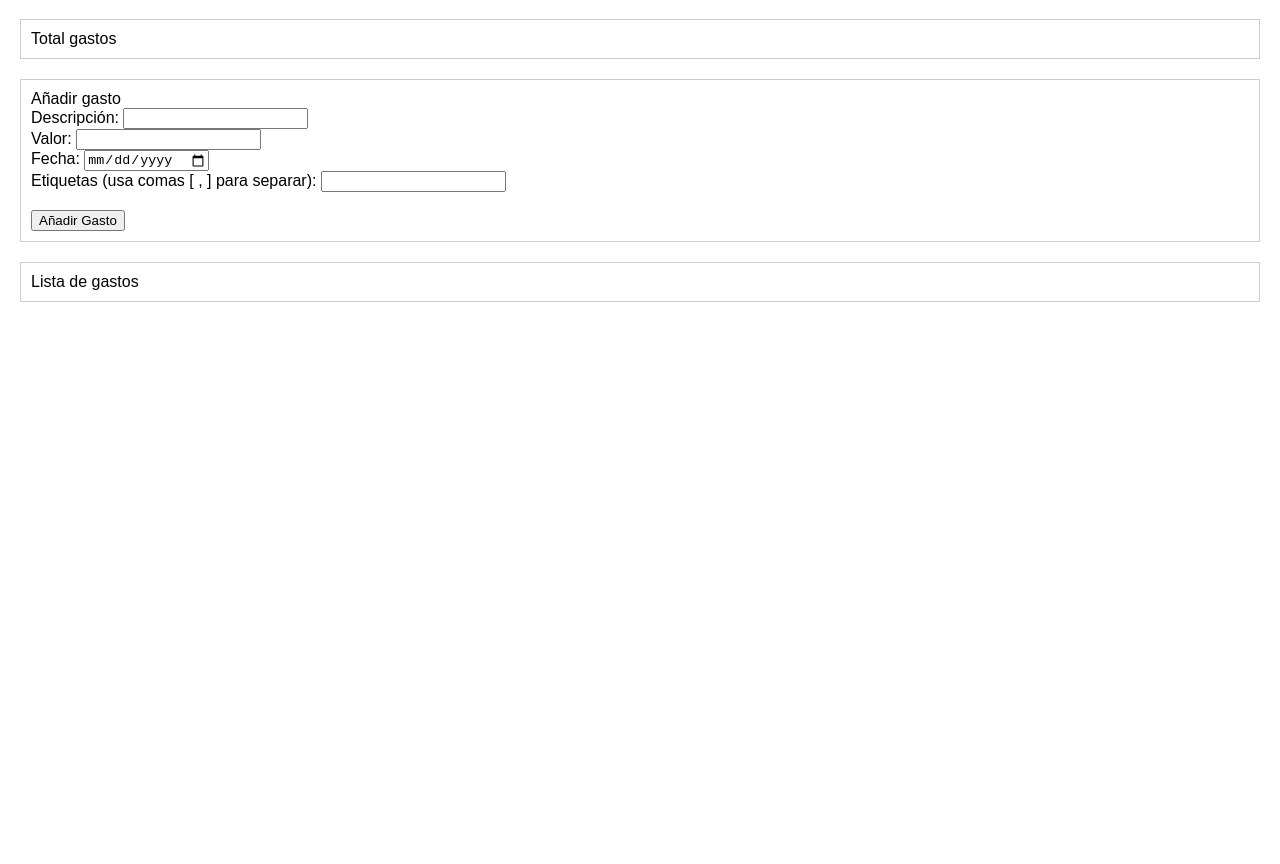
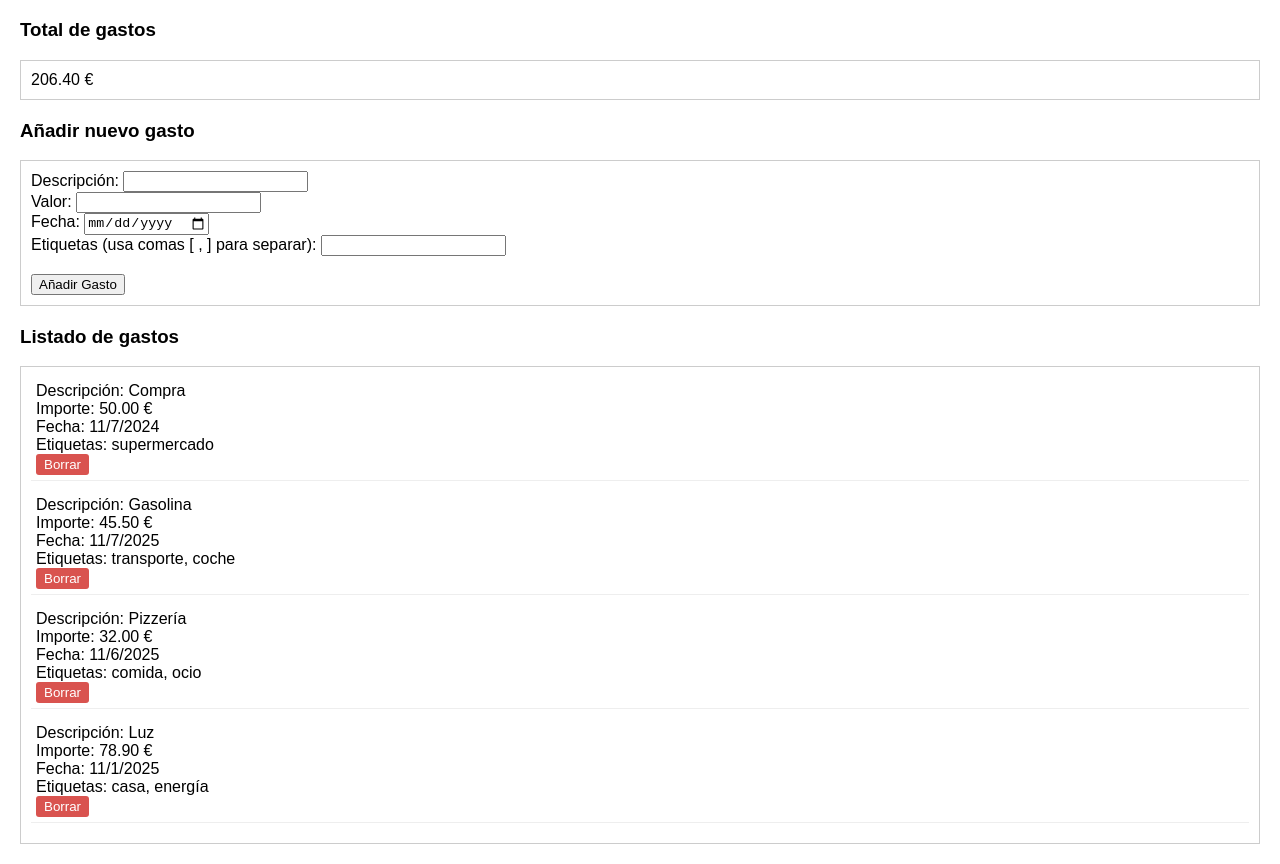
Before and after one commit to Kendrim87/Gestor_Presupuesto, a plain HTML site: page index.html in a window 1280 px wide. Shown: the part 61-925 px from the top of the page. Before the commit the page ends 800 px from the top, so only its background shows below. Drawn offline with Linux system fonts and the light colour scheme.

Commit message:
Mejorada la visualización y gestión de gastos: se actualiza el total y se muestra el listado de gastos tras añadir uno nuevo.

```diff
--- a/index.html
+++ b/index.html
@@ -10,14 +10,17 @@
 		#formulario-gasto { border: 1px solid #ccc; padding: 10px; margin-bottom: 20px; }
 		#listado-gastos { border: 1px solid #ccc; padding: 10px; margin-bottom: 20px; }
         .gasto { margin-bottom: 10px; padding: 5px; border-bottom: 1px solid #eee; }
-		.btn-borrar { color: #fff; background: #d9534f; border: none; padding: 3px 8px; cursor: pointer; border-radius: 3px; }
+		.boton-borrar { color: #fff; background: #d9534f; border: none; padding: 3px 8px; cursor: pointer; border-radius: 3px; }
 	</style>
 </head>
 <body>
 	<h1>Gestor de Presupuestos</h1>
-	<div id="total-gastos">Total gastos</div>
-	<div id="formulario-gasto">Añadir gasto</div>
-	<div id="listado-gastos">Lista de gastos</div>
+    <h3>Total de gastos</h3>
+	<div id="total-gastos"></div>
+    <h3>Añadir nuevo gasto</h3>
+	<div id="formulario-gasto"></div>
+    <h3>Listado de gastos</h3>
+	<div id="listado-gastos"></div>
 	<script type="module" src="js/gestionPresupuestoWebV1.js"></script>
 </body>
 </html>
--- a/js/gestionPresupuestoWebV1.js
+++ b/js/gestionPresupuestoWebV1.js
@@ -95,11 +95,72 @@ function manejadorForm(evento) {
 
     gestionPresupuesto.anyadirGasto(new gestionPresupuesto.CrearGasto(descripcion, valor, fecha, ...etiquetas));
 
-    console.log('Gasto añadido');
-    console.log('Lista actualizada:', gestionPresupuesto.listarGastos());
     //Limpiamos el formulario
     evento.target.reset();
+
+    // Actualizamos la visualización del listado y el total
+    mostrarListadoGastos();
+    actualizarTotalGastos();
 }
+
+// Función para actualizar el total de gastos
+function actualizarTotalGastos() {
+    let total = gestionPresupuesto.calcularTotalGastos();
+    divTotalGastos.textContent = total.toFixed(2) + ' €';
+}
+
+// Función para mostrar el listado de gastos
+function mostrarListadoGastos() {
+    divListadoGastos.innerHTML = '';
+
+    let gastos = gestionPresupuesto.listarGastos();
+
+    for (let gasto of gastos) {
+        let divGasto = document.createElement('div');
+        divGasto.className = 'gasto';
+
+        let divDescripcion = document.createElement('div');
+        divDescripcion.textContent = 'Descripción: ' + gasto.descripcion;
+
+        let divValor = document.createElement('div');
+        divValor.textContent = 'Importe: ' + gasto.valor.toFixed(2) + ' €';
+
+        let divFecha = document.createElement('div');
+        let fecha = new Date(gasto.fecha);
+        divFecha.textContent = 'Fecha: ' + fecha.toLocaleDateString();
+
+        let divEtiquetas = document.createElement('div');
+        if (gasto.etiquetas.length > 0) {
+            divEtiquetas.textContent = 'Etiquetas: ' + gasto.etiquetas.join(', ');
+        }
+
+        let botonBorrar = document.createElement('button');
+        botonBorrar.className = 'boton-borrar';
+        botonBorrar.textContent = 'Borrar';
+
+        botonBorrar.handleEvent = function() {
+            if (confirm('¿Estás seguro de que quieres borrar este gasto?')) {
+                gestionPresupuesto.borrarGasto(gasto.id);
+                mostrarListadoGastos();
+                actualizarTotalGastos();
+            }
+        };
+
+        botonBorrar.addEventListener('click', botonBorrar);
+
+        divGasto.append(divDescripcion, divValor, divFecha, divEtiquetas, botonBorrar);
+        divListadoGastos.append(divGasto);
+    }
+}
+
+// Añadimos más gastos de prueba
+gestionPresupuesto.anyadirGasto(new gestionPresupuesto.CrearGasto('Gasolina', 45.50, '2025-11-07', 'transporte', 'coche'));
+gestionPresupuesto.anyadirGasto(new gestionPresupuesto.CrearGasto('Pizzería', 32, '2025-11-06', 'comida', 'ocio'));
+gestionPresupuesto.anyadirGasto(new gestionPresupuesto.CrearGasto('Luz', 78.90, '2025-11-01', 'casa', 'energía'));
+
 
 // Llamamos a la función para crear el formulario al cargar la página
 crearFormulario();
+// Mostramos el listado inicial y el total
+mostrarListadoGastos();
+actualizarTotalGastos();
```
